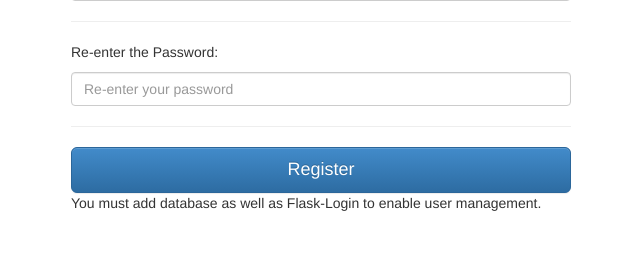
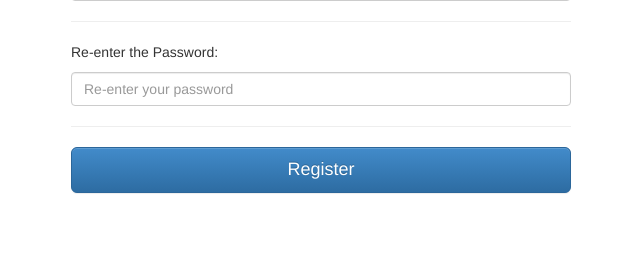
Before and after one commit to laiperson/DeltsDine, a Flask app: page /register in a window 1280 px wide. Shown: the part 539-800 px from the top of the page, without its empty margins (319-959 px from the left). Run offline with Flask 2, Linux system fonts and the light colour scheme; some libraries are stand-ins or nearby versions.

```diff
--- a/templates/forms/register.html
+++ b/templates/forms/register.html
@@ -23,6 +23,5 @@
     {{ form.confirm(class_ = 'form-control last-input', placeholder = form.confirm.label.text, required = true) }}
     <hr/>
     <input type="submit" value="Register" class="btn btn-primary btn-lg btn-block" >
-    <p>You must add database as well as Flask-Login to enable user management.</p>
   </form>
 {% endblock %}
```
Also changed, not shown: README.md.
